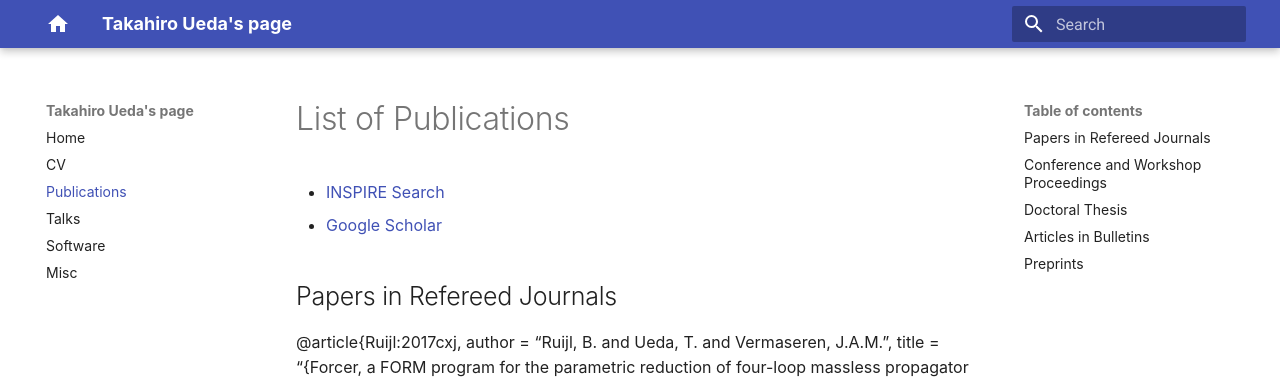
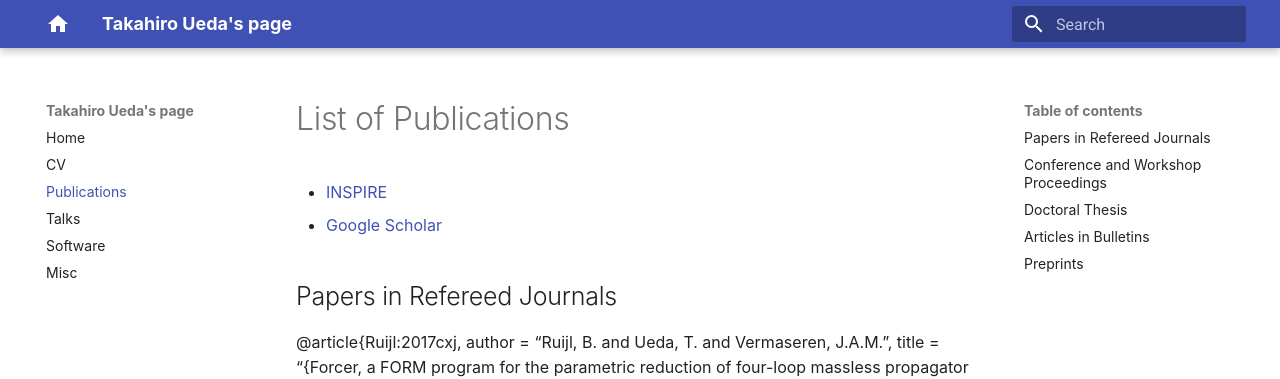
Before and after one commit to tueda/tueda.github.io, an MkDocs documentation site: the page built from docs/publications.md, in a window 1280 px wide and 900 px high. Shown: the top 379 px of the window. Built offline with MkDocs 1.6.1 and Material for MkDocs 9.7.7, drawn with Linux system fonts in a browser that asks for light colours; nearby versions of some CDN libraries.

Commit message:
feat: directly link to the INSPIRE profile

```diff
--- a/docs/publications.md
+++ b/docs/publications.md
@@ -1,6 +1,6 @@
 # List of Publications
 
-- [INSPIRE Search](https://inspirehep.net/search?p=find+ea+T.Ueda.1)
+- [INSPIRE](https://inspirehep.net/authors/1032372)
 - [Google Scholar](https://scholar.google.com/citations?user=zrbJjwUAAAAJ)
 
 ## Papers in Refereed Journals
```
